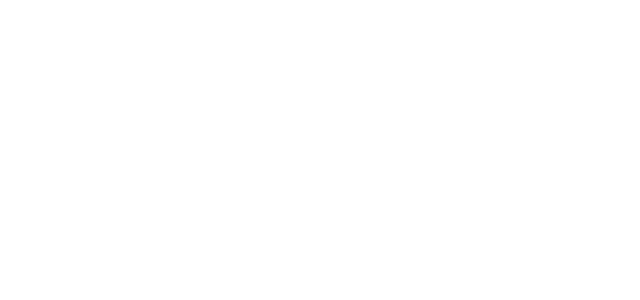
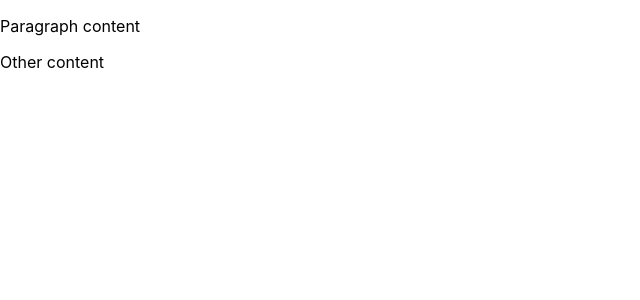
Before and after one commit to pongpich/wellly_web, a React (Create React App) app: page /detail in a window 1280 px wide. Before the commit this address had no page. Shown: the top 300 px of the page, without its empty margins (0-640 px from the left). Built offline with nearby package versions, Linux system fonts and the light colour scheme; what aws-amplify would draw is missing.

Commit message:
เเก้ Router

```diff
--- a/src/App.css
+++ b/src/App.css
@@ -73,3 +73,7 @@
   font-family: "Thin";
   src: url(./assets/fonts/IBMPlexSansThai-Thin.ttf);
 }
+
+a {
+  text-decoration: none !important;
+}
--- a/src/App.js
+++ b/src/App.js
@@ -2,14 +2,10 @@ import "./App.css";
 
 import { Amplify } from "aws-amplify";
 import { awsConfig } from "./constants/defaultValues";
-import {
-  BrowserRouter as Router,
-  Routes,
-  Route,
-  Navigate,
-} from "react-router-dom";
+import { BrowserRouter, Routes, Route, Navigate, Link } from "react-router-dom";
 
 import Home from "../src/views/Home";
+import Detail from "../src/views/Detail";
 
 Amplify.configure(awsConfig);
 
@@ -18,6 +14,7 @@ const App = () => {
     <Routes>
       {/* Empty path Route as the entry point */}
       <Route path="/" element={<Home />} />
+      <Route path="detail" element={<Detail />} />
       {/* Fallback route, redirects to the home page */}
       <Route path="*" element={<Navigate to="/" replace />} />
     </Routes>
--- a/src/index.js
+++ b/src/index.js
@@ -1,8 +1,9 @@
 import React from "react";
-import ReactDOM from "react-dom/client";
+
 import "./index.css";
 import App from "./App";
 import reportWebVitals from "./reportWebVitals";
+import ReactDOM from "react-dom/client";
 import { Provider } from "react-redux";
 import { PersistGate } from "redux-persist/integration/react";
 import { configureStore } from "./redux/store";
@@ -12,20 +13,15 @@ const { store, persister } = configureStore();
 
 const root = ReactDOM.createRoot(document.getElementById("root"));
 root.render(
-  <Provider store={store}>
-    <Router>
-      <Routes>
-        <Route
-          path="/"
-          element={
-            <PersistGate persistor={persister}>
-              <App />
-            </PersistGate>
-          }
-        />
-      </Routes>
-    </Router>
-  </Provider>
+  <React.StrictMode>
+    <Provider store={store}>
+      <PersistGate persistor={persister}>
+        <Router>
+          <App />
+        </Router>
+      </PersistGate>
+    </Provider>
+  </React.StrictMode>
 );
 
 // If you want to start measuring performance in your app, pass a function
--- a/src/views/Detail.js
+++ b/src/views/Detail.js
@@ -1,7 +1,12 @@
-import React from "react";
+import React, { useState, useEffect } from "react";
 
 const Detail = () => {
-  return <div>Detail</div>;
+  return (
+    <div>
+      <p>Paragraph content</p>
+      <div>Other content</div>
+    </div>
+  );
 };
 
 export default Detail;
--- a/src/views/Home.js
+++ b/src/views/Home.js
@@ -1,4 +1,11 @@
 import React, { useState, useEffect } from "react";
+import {
+  BrowserRouter as Router,
+  Routes,
+  Route,
+  Navigate,
+  Link,
+} from "react-router-dom";
 import Navbar from "./layouts/Navbar";
 import style from "../assets/css/home.module.css";
 import History from "../assets/image/icon/History.png";
@@ -75,6 +82,7 @@ const Home = () => {
           <>
             {dataState ? (
               <>
+                <Link to="detail">
                   <div className={style["activity-box-user"]}>
                     {!tickData && (
                       <img src={Tick3x} className={style["img-tick3x"]} />
@@ -153,6 +161,7 @@ const Home = () => {
                       <p className={style["view-scores"]}>ดูผลคะแนน</p>
                     )}
                   </div>
+                </Link>
                 <div className={style["activity-box-user"]}>
                   {!tickData && (
                     <img src={Tick3x} className={style["img-tick3x"]} />
```
Lines whose indentation alone changed are shown as unchanged.
